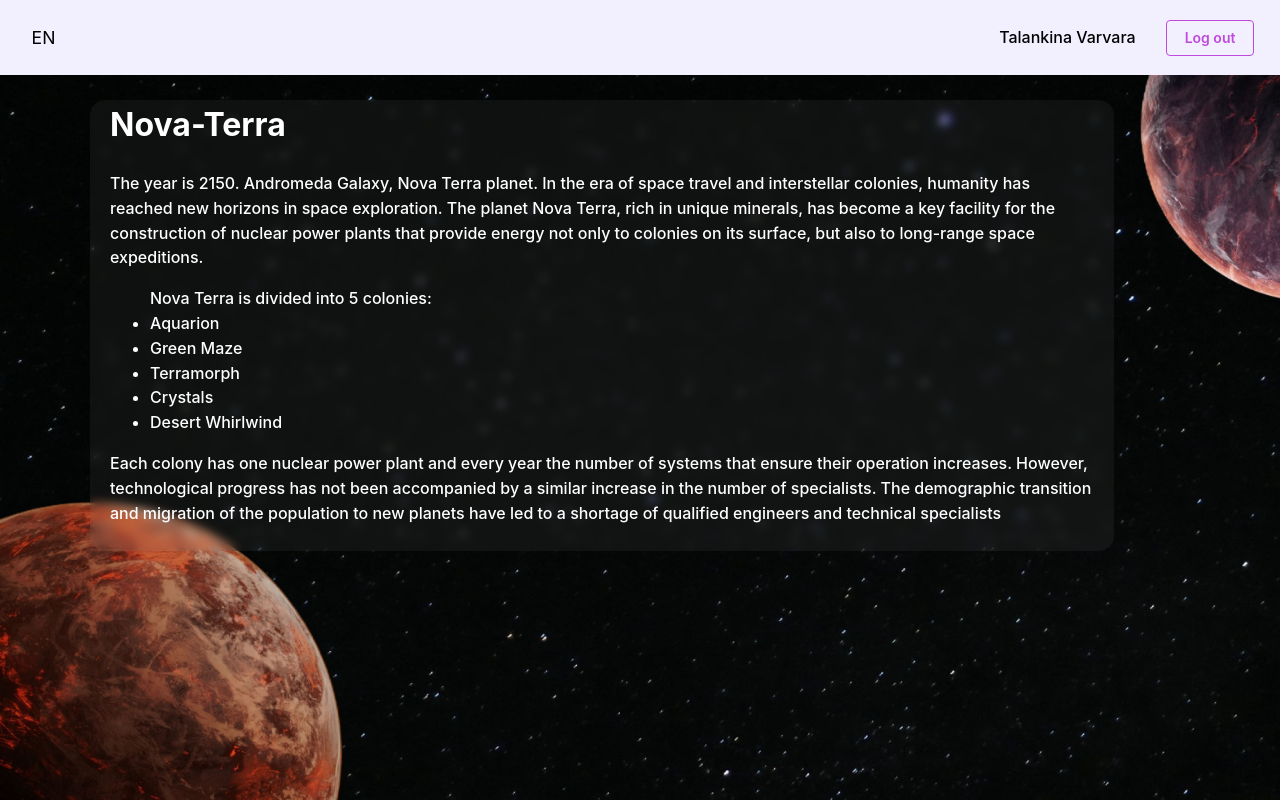
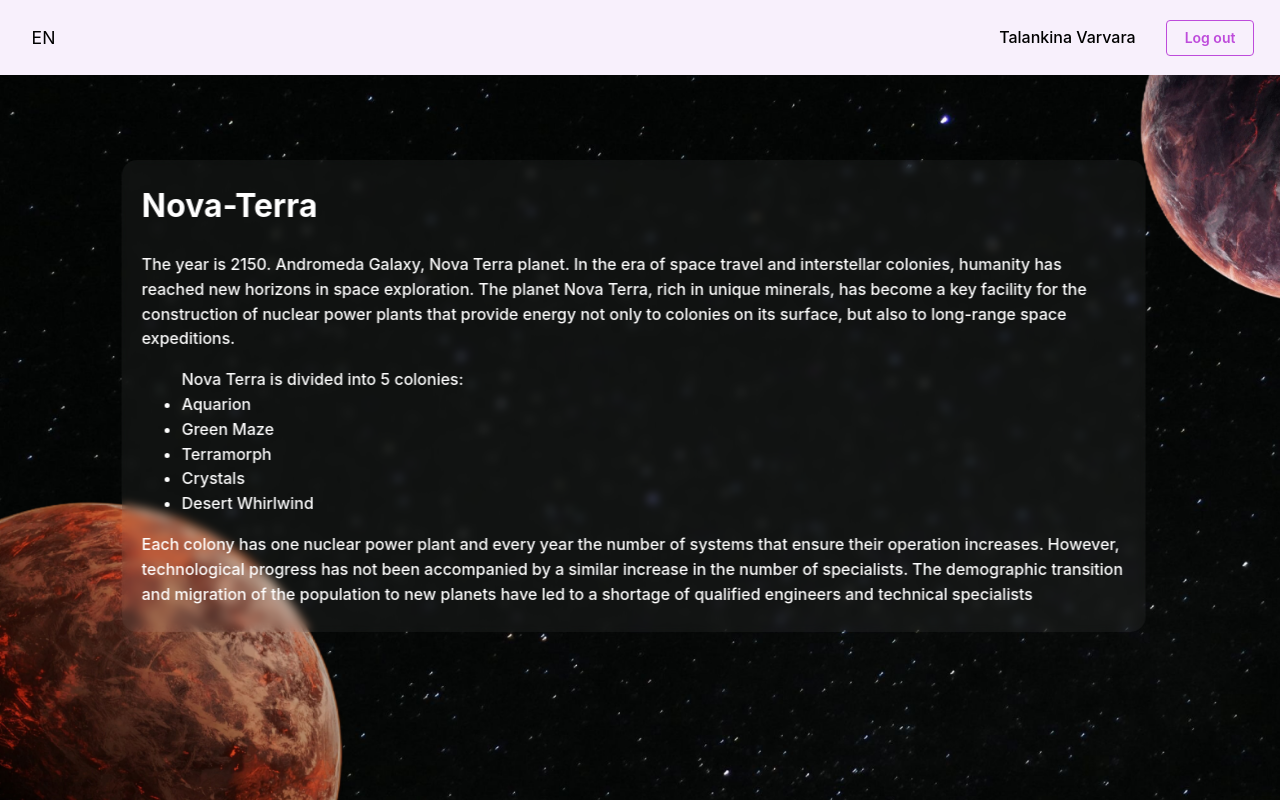
Before and after one commit to Tifftal/AtomHack-Final-frontend, a React (Vite) app: page / in a window 1280 px wide. Built offline with nearby package versions, Linux system fonts and the light colour scheme.

Commit message:
main page

```diff
--- a/src/app/App.css
+++ b/src/app/App.css
@@ -1,13 +1,12 @@
-
 :root {
-    --clr-main1: #f2f0ff;
-    --clr-main2: ##e0dff2;
-    --clr-main3: #bfbdde;
-    --clr-main4: #9b98ca;
-    --clr-main5: #7d79ba;
-    --clr-main6: #6a65b0;
-    --clr-main7: #605bac;
-    --clr-main8: #504c97;
-    --clr-main9: #464388;
-    --clr-main10: #3b3979;
+    --clr-main1: #F8F0FC;
+    --clr-main2: #F3D9FA;
+    --clr-main3: #EEBEFA;
+    --clr-main4: #E599F7;
+    --clr-main5: #DA77F2;
+    --clr-main6: #CC5DE8;
+    --clr-main7: #BE4BDB;
+    --clr-main8: #AE3EC9;
+    --clr-main9: #9C36B5;
+    --clr-main10: #862E9C;
 }
--- a/src/pages/MainPage/MainPage.module.scss
+++ b/src/pages/MainPage/MainPage.module.scss
@@ -17,12 +17,21 @@
     }
 }
 
+.mainContent {
+    width: 100vw;
+    display: flex;
+    flex-direction: column;
+    align-items: center;
+    justify-content: center;
+    padding: 0 15vw;
+    transform: translate(-5%, -5%);
+}
+
 .blurredBackground {
-    margin: 100px 90px;
     background: rgba(255, 255, 255, 0.05);
     backdrop-filter: blur(5px);
     -webkit-backdrop-filter: blur(5px);
-    width: 80vw;
+    width: 100%;
     padding: 0 20px 10px;
     border-radius: 15px;
 }
--- a/src/pages/MainPage/MainPage.tsx
+++ b/src/pages/MainPage/MainPage.tsx
@@ -33,8 +33,7 @@ const MainPage = () => {
 
     return (
         <div>
-            <Navbar />
-            < div className={s.parallax} >
+            <div className={s.parallax} >
                 <div ref={bgRef} className={`${s.parallaxBg} parallaxBg`}></div>
                 <div ref={parallaxRedRef} className={`${s.parallaxRed} parallaxRed`}></div>
                 <div ref={parallaxOrangeRef} className={`${s.parallaxOrange} parallaxOrange`}></div>
@@ -45,7 +44,6 @@ const MainPage = () => {
                             <h1>{t("main.title")}</h1>
                         </div>
                         <div className={s.second}>
-
                             <p>{t("main.text1")}</p>
                             <ul>{t("main.list")}
                                 <li>{t("main.l1")}</li>
```
